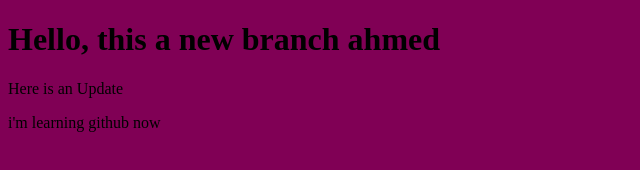
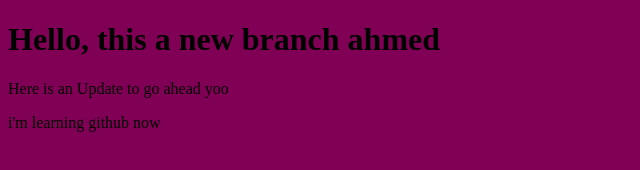
Before and after one commit to Fadilsa9/myproject, a plain HTML site: page index.html in a window 1280 px wide. Shown: the whole page, without its empty margins (0-640 px from the left). Drawn offline with Linux system fonts and the light colour scheme.

Commit message:
go ahead yoo

```diff
--- a/index.html
+++ b/index.html
@@ -9,7 +9,7 @@
 <body>
 
     <h1>Hello, this a new branch ahmed</h1>
-    <p>Here is an Update</p>
+    <p>Here is an Update to go ahead yoo</p>
     <script src="app.js"></script>
     <p>i'm learning github now</p>
 </body>
```
